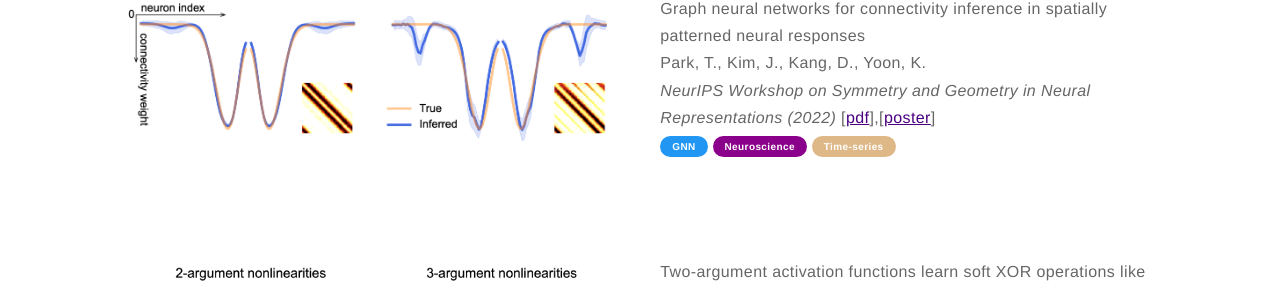
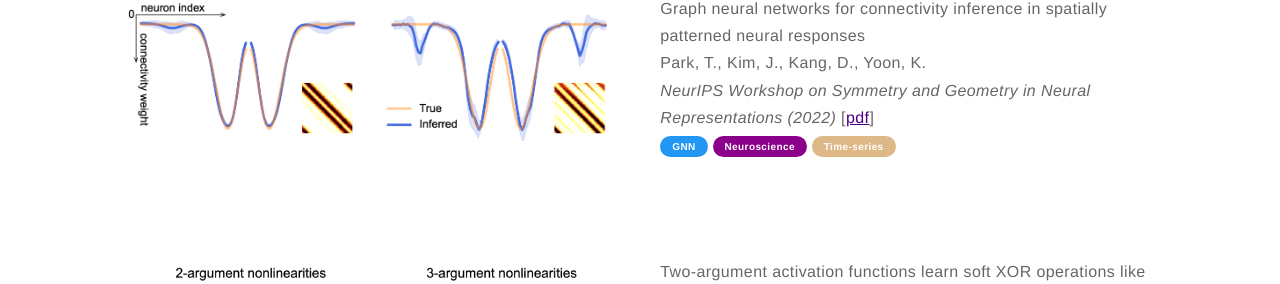
Before and after one commit to kijungyoon/kijungyoon.github.io, a Jekyll site: the page built from papers.md, in a window 1280 px wide and 900 px high, scrolled down 2069 px. Shown: the part 151-435 px from the top of the window. Built offline with Jekyll 4.4.1, drawn with Linux system fonts in a browser that asks for light colours.

Commit message:
Update papers.md

```diff
--- a/papers.md
+++ b/papers.md
@@ -120,7 +120,7 @@ layout: page
     <p><b>Graph neural networks for connectivity inference in spatially patterned neural responses</b><br>
     Park, T., Kim, J., Kang, D., Yoon, K.<br>
     <i>NeurIPS Workshop on Symmetry and Geometry in Neural Representations (2022)</i>
-    [<a href="https://openreview.net/pdf?id=Rccr2wYTEdw">pdf</a>],[<a href="https://neurips.cc/media/PosterPDFs/NeurIPS%202022/60807.png?t=1669581372.9837747">poster</a>]<br>
+    [<a href="https://openreview.net/pdf?id=Rccr2wYTEdw">pdf</a>]<br>
     <span class="pill-label pill-blue">GNN</span>
     <span class="pill-label pill-dmagenta">Neuroscience</span>
     <span class="pill-label pill-bwood">Time-series</span>
```
